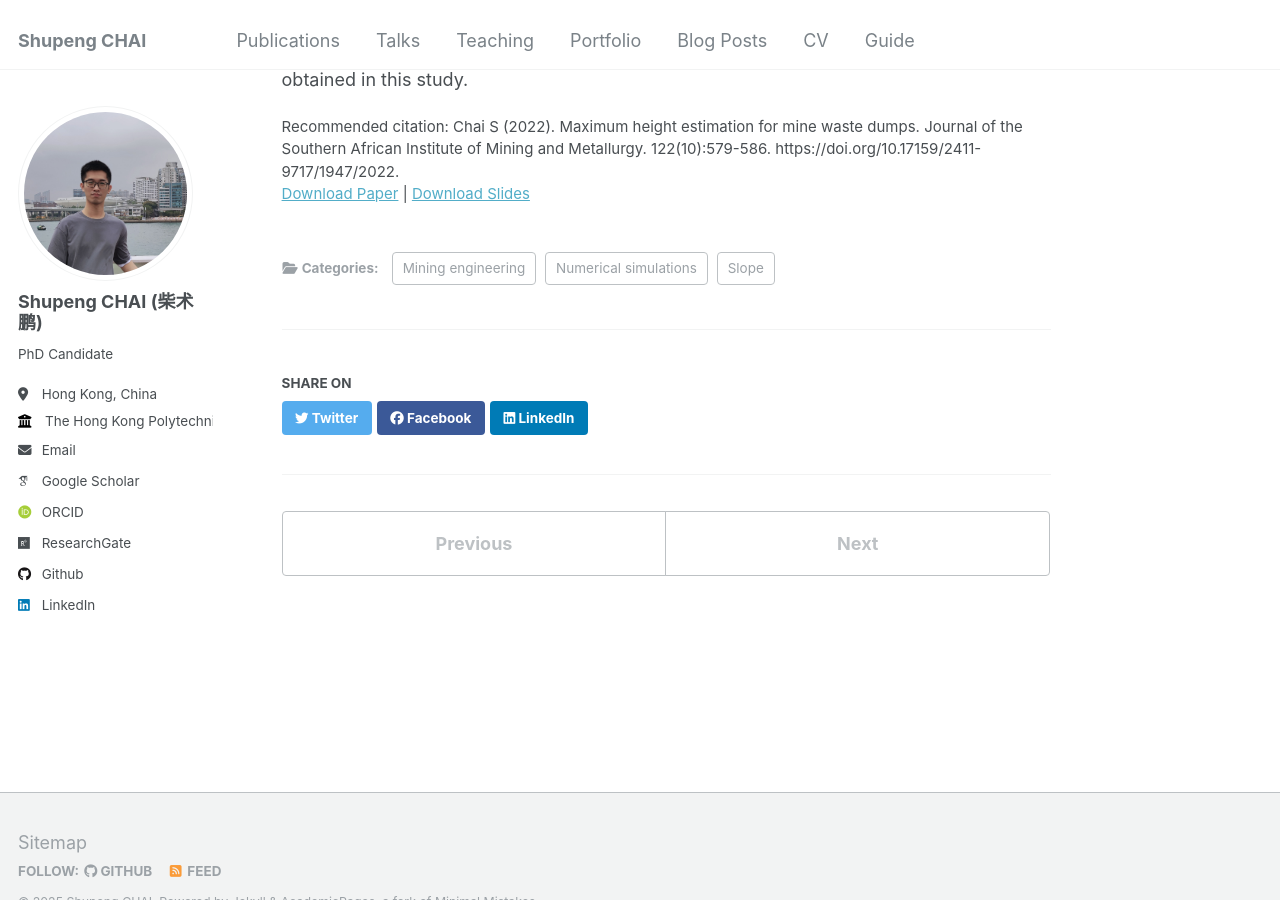
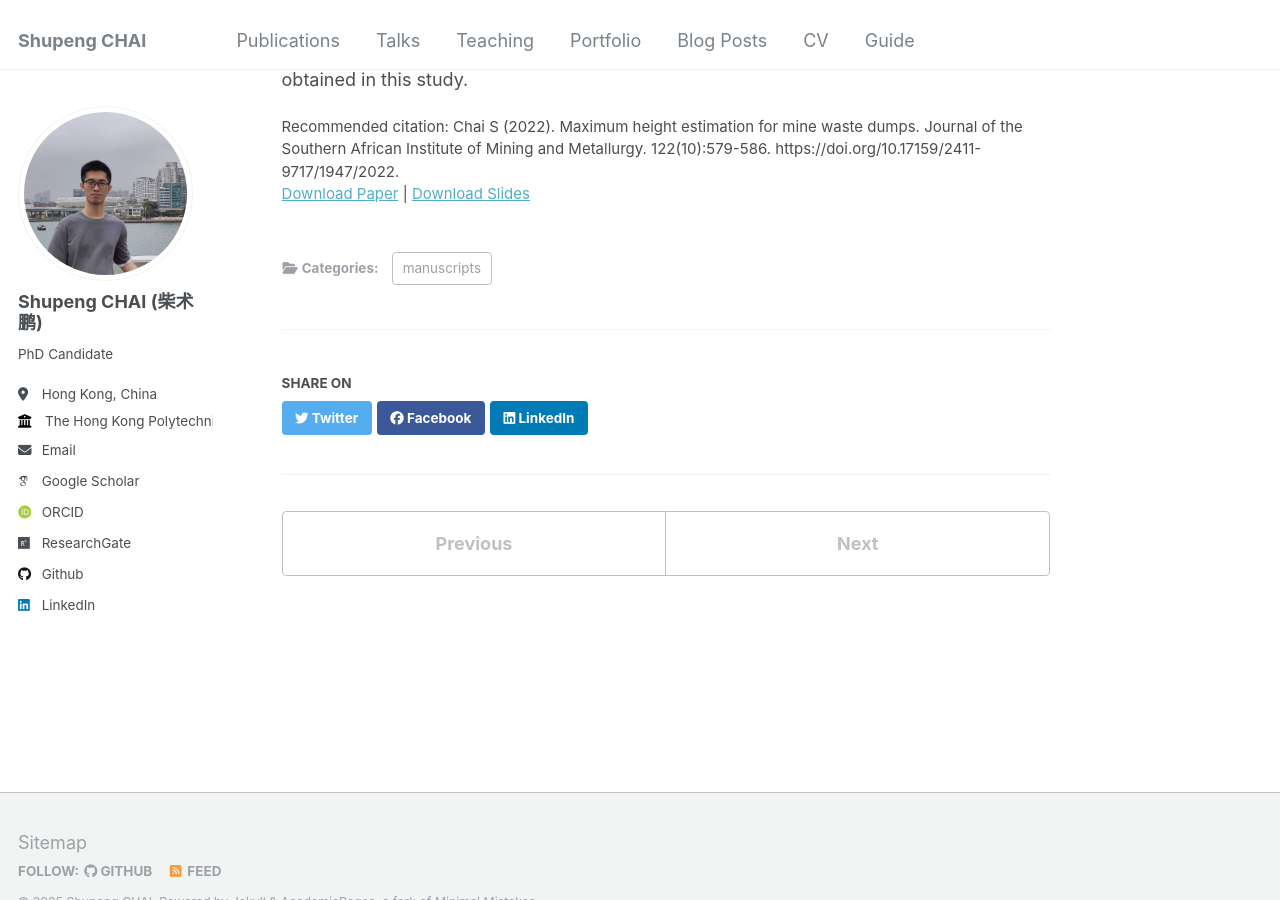
Before and after one commit to spchai/spchai.github.io, a Jekyll site: the page built from _publications/Chai_2022_JSAIMM_Mine_Dump_Weak_Layer.md, in a window 1280 px wide and 900 px high, scrolled down 542 px. Built offline with Jekyll 4.4.1, drawn with Linux system fonts in a browser that asks for light colours; some web fonts are replaced.

Commit message:
Update Chai_2022_JSAIMM_Mine_Dump_Weak_Layer.md

```diff
--- a/_publications/Chai_2022_JSAIMM_Mine_Dump_Weak_Layer.md
+++ b/_publications/Chai_2022_JSAIMM_Mine_Dump_Weak_Layer.md
@@ -1,10 +1,7 @@
 ---
 title: "Maximum height estimation for mine waste dumps"
 collection: publications
-category:
-    - Mining engineering
-    - Slope
-    - Numerical simulations
+category: manuscripts
 permalink: /publication/Chai_et_al_2022_deviation_rectification
 excerpt: 'Estimation of the maximum dumping height is crucial to the life-cycle use of a waste dump. In this study, the maximum dumping height is estimated based on the strength-reduction technique by numerical simulations. The influences of dump geometry and properties on the maximum height are investigated.'
 date: 2022-10-22
```
